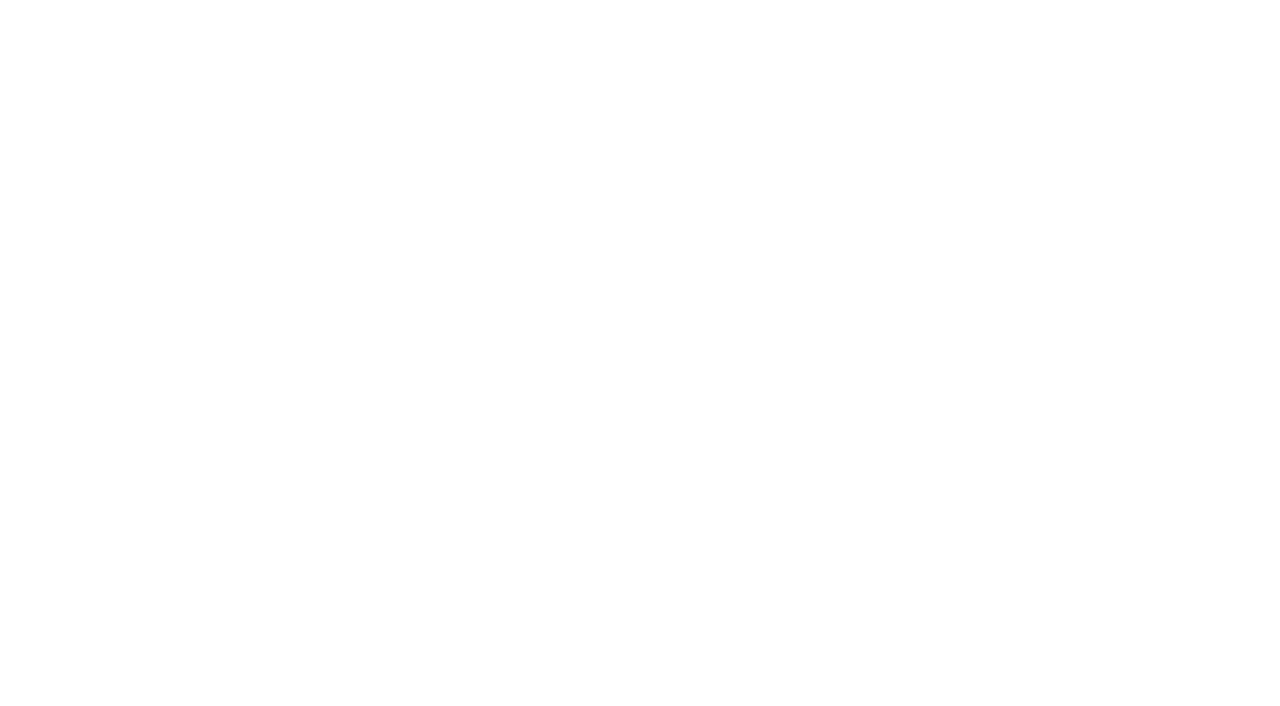
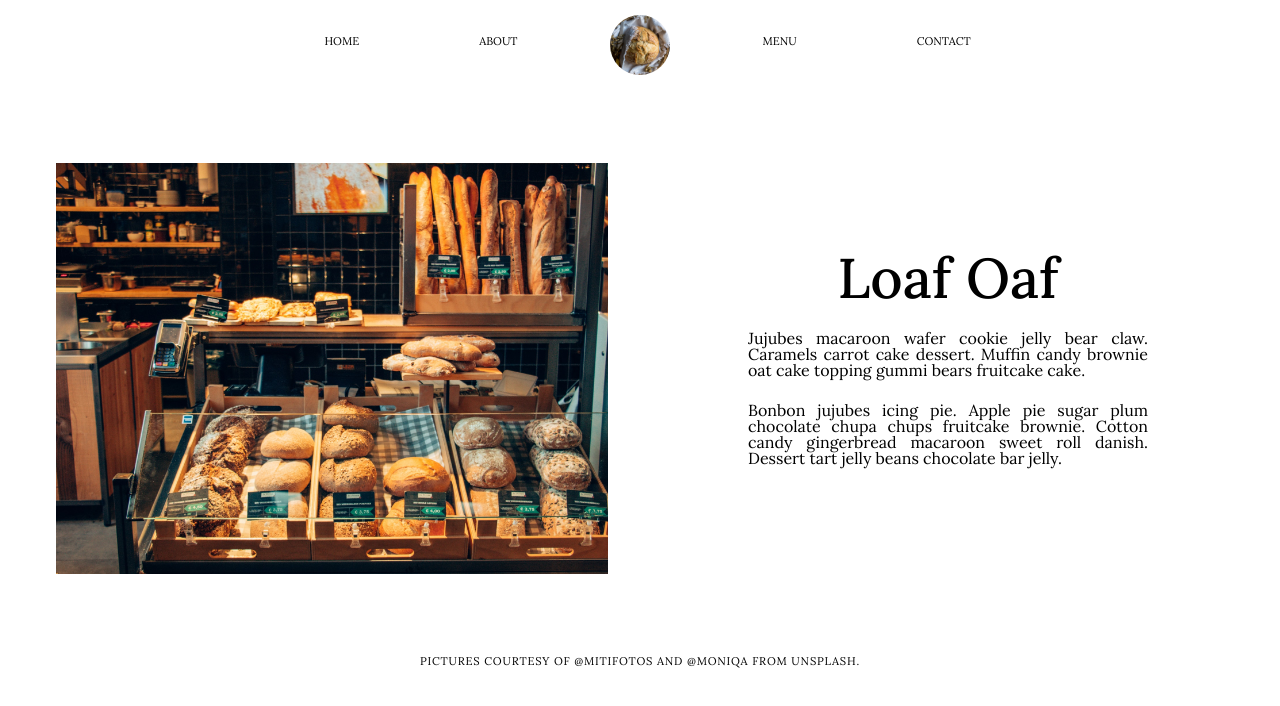
Before and after one commit to hbmatt/restaurant-page, a website built with webpack: page dist/index.html in a window 1280 px wide. Built offline with nearby package versions, Linux system fonts and the light colour scheme.

Commit message:
Finish index view and scripts

```diff
--- /dev/null
+++ b/src/content/loadHomeContent.js
@@ -0,0 +1,42 @@
+function loadHomeContent() {
+  const content = document.getElementById('content');
+
+  const main = document.createElement('section');
+  main.setAttribute('id','main');
+
+  const figure = document.createElement('figure');
+  figure.classList.add('col');
+
+  const img = document.createElement('img');
+  img.setAttribute('src','images/mitifotos.jpg');
+
+  figure.appendChild(img);
+
+  const article = document.createElement('article');
+  article.classList.add('col');
+
+  const title = document.createElement('h1');
+  title.textContent = 'Loaf Oaf';
+
+  const desc = document.createElement('div');
+  desc.setAttribute('id','desc');
+
+  const para1 = document.createElement('p');
+  para1.textContent = 'Jujubes macaroon wafer cookie jelly bear claw. Caramels carrot cake dessert. Muffin candy brownie oat cake topping gummi bears fruitcake cake.'
+  const para2 = document.createElement('p');
+  para2.textContent = 'Bonbon jujubes icing pie. Apple pie sugar plum chocolate chupa chups fruitcake brownie. Cotton candy gingerbread macaroon sweet roll danish. Dessert tart jelly beans chocolate bar jelly.'
+
+  article.appendChild(title);
+
+  desc.appendChild(para1);
+  desc.appendChild(para2);
+
+  article.appendChild(desc);
+
+  main.appendChild(figure);
+  main.appendChild(article);
+
+  content.appendChild(main);
+}
+
+export { loadHomeContent }
--- a/src/index.js
+++ b/src/index.js
@@ -0,0 +1,3 @@
+import { loadIndex } from './loadIndex'
+
+loadIndex();
--- /dev/null
+++ b/src/loadFooter.js
@@ -0,0 +1,15 @@
+function loadFooter() {
+  const content = document.getElementById('content');
+
+  const footer = document.createElement('footer');
+  footer.setAttribute('id','footer');
+
+  const footerItem = document.createElement('div');
+  footerItem.textContent = 'Pictures courtesy of @mitifotos and @moniqa from Unsplash.'
+
+  footer.appendChild(footerItem);
+
+  content.appendChild(footer);
+}
+
+export { loadFooter }
--- /dev/null
+++ b/src/loadIndex.js
@@ -0,0 +1,11 @@
+import { loadNavbar } from './loadNavbar'
+import { loadFooter } from './loadFooter'
+import { loadHomeContent } from './content/loadHomeContent'
+
+function loadIndex() {
+  loadNavbar();
+  loadHomeContent();
+  loadFooter();
+}
+
+export { loadIndex }
--- /dev/null
+++ b/src/loadNavbar.js
@@ -0,0 +1,45 @@
+function loadNavbar() {
+  const content = document.getElementById('content');
+
+  const navbar = document.createElement('nav');
+  navbar.setAttribute('id','navbar');
+
+  const left = document.createElement('div');
+  left.setAttribute('id','left');
+
+  const home = document.createElement('div');
+  home.classList.add('nav-item');
+  home.textContent = 'home';
+
+  const about = document.createElement('div');
+  about.classList.add('nav-item');
+  about.textContent = 'about';
+
+  left.appendChild(home);
+  left.appendChild(about);
+
+  const right = document.createElement('div');
+  right.setAttribute('id','right');
+
+  const menu = document.createElement('div');
+  menu.classList.add('nav-item');
+  menu.textContent = 'menu';
+
+  const contact = document.createElement('div');
+  contact.classList.add('nav-item');
+  contact.textContent = 'contact';
+
+  right.appendChild(menu);
+  right.appendChild(contact);
+
+  const logo = document.createElement('figure');
+  logo.setAttribute('id','logo');
+
+  navbar.appendChild(left);
+  navbar.appendChild(right);
+  navbar.appendChild(logo);
+
+  content.appendChild(navbar);
+}
+
+export { loadNavbar }
```
Also changed, not shown: dist/images/mitifotos.jpg (added), dist/images/moniqa.jpg (added), dist/index.html, dist/main.js (added), dist/stylesheets/reset.css (added), dist/stylesheets/style.css (added).
